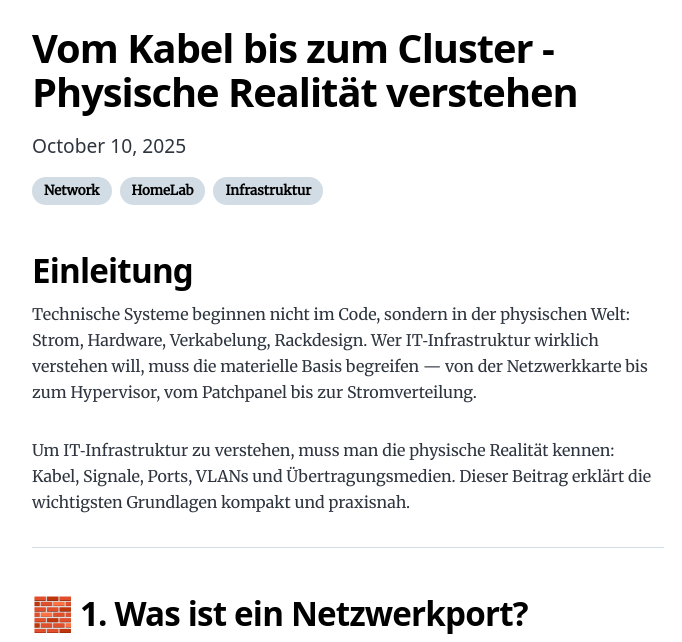
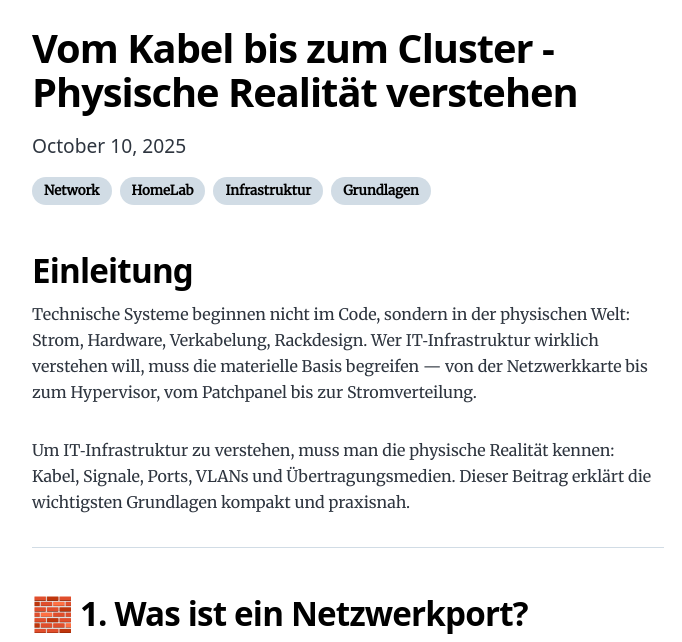
Before and after one commit to yoqedo/project0815, a Gatsby site: page /physische-realitaet/ in a window 1280 px wide. Shown: the part 106-748 px from the top of the page, without its empty margins (292-974 px from the left). Built offline with nearby package versions, Linux system fonts and the light colour scheme; Gatsby itself is replaced by a stand-in of ours.

Commit message:
Update index.md

```diff
--- a/content/blog/physische-realitaet/index.md
+++ b/content/blog/physische-realitaet/index.md
@@ -2,7 +2,7 @@
 title: "Vom Kabel bis zum Cluster - Physische Realität verstehen"
 date: "2025-10-10"
 description: "Technische Systeme beginnen nicht im Code, sondern in der physischen Welt: Strom, Hardware, Verkabelung, Rackdesign. Wer IT‑Infrastruktur wirklich verstehen will, muss die materielle Basis begreifen"
-tags: ["Network", "HomeLab", "Infrastruktur"]
+tags: ["Network", "HomeLab", "Infrastruktur", "Grundlagen"]
 ---
 
 ## Einleitung
```
